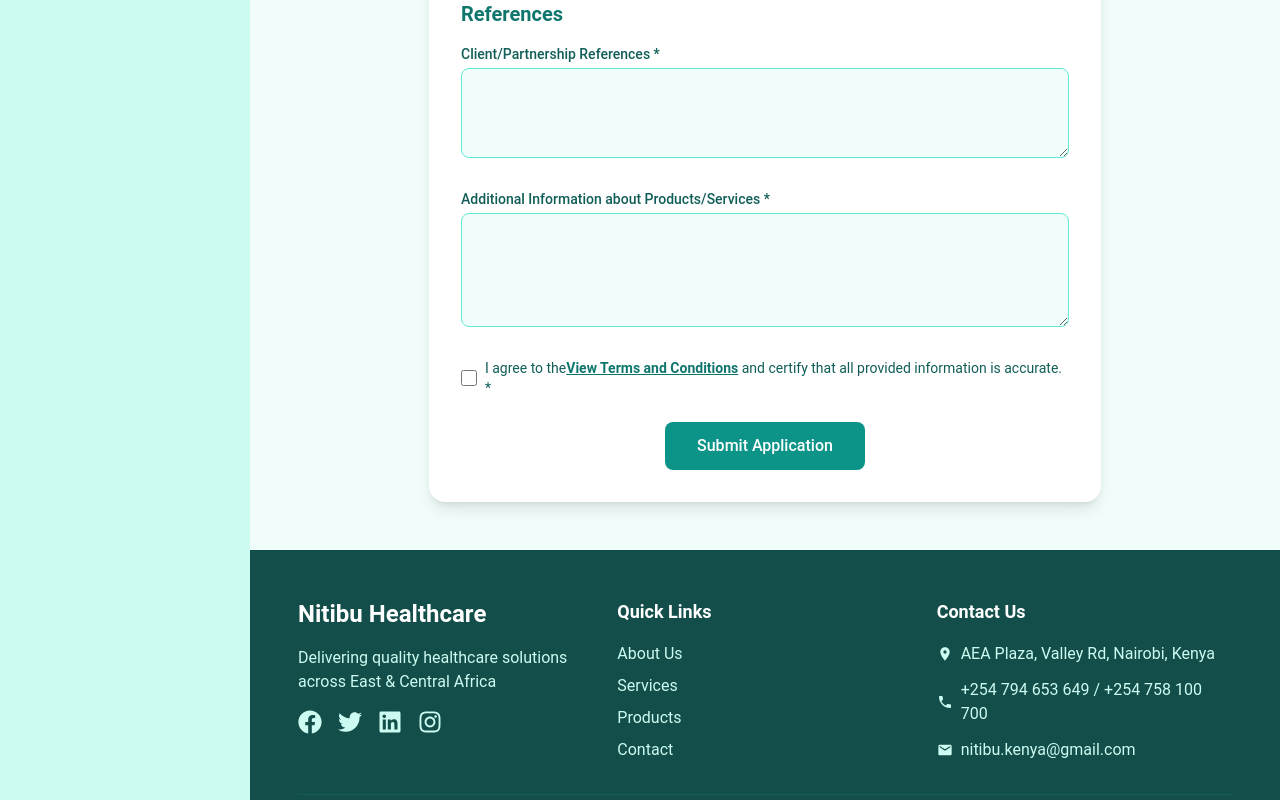
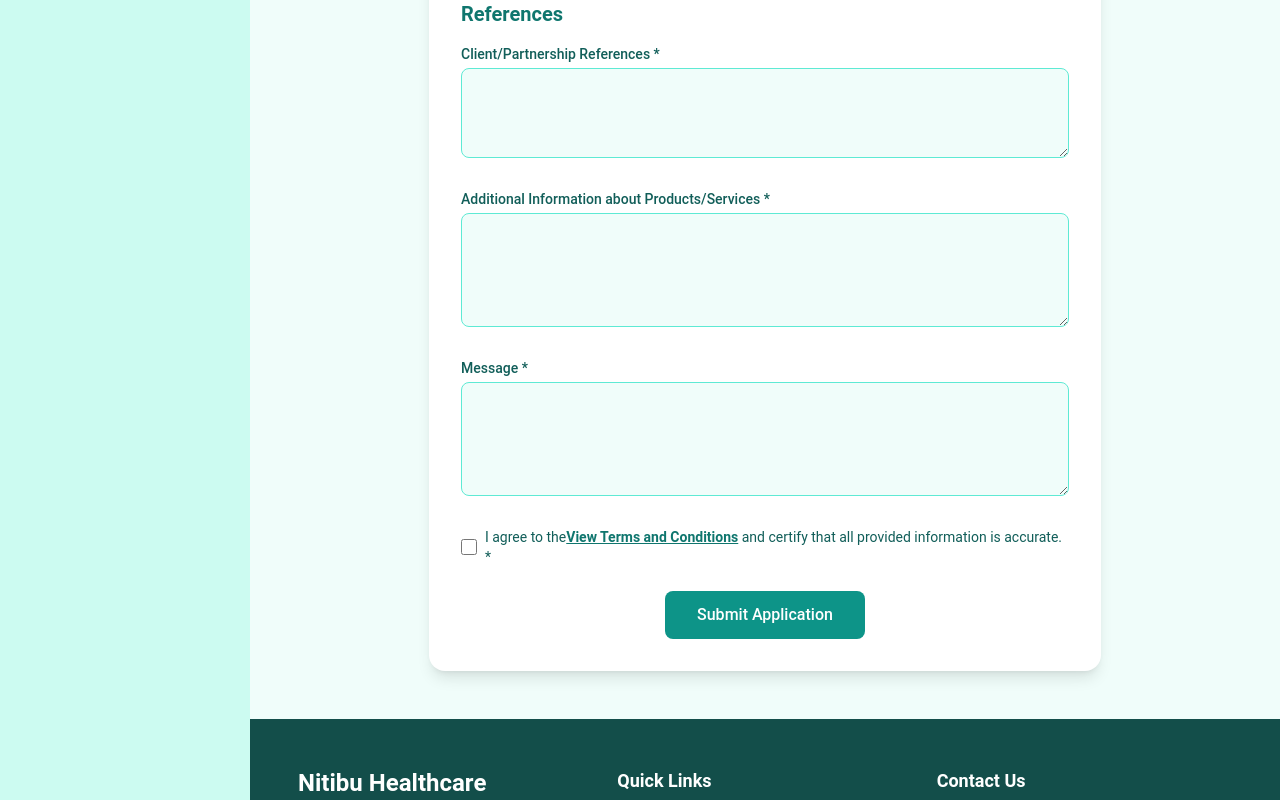
Before and after one commit to jansencodez/nitibuhealthcare, a Next.js app: page /inquiry in a window 1280 px wide. Shown: the part 1415-2215 px from the top of the page. Built offline with nearby package versions, Linux system fonts and the light colour scheme.

Commit message:
update: message field

```diff
--- a/app/inquiry/page.tsx
+++ b/app/inquiry/page.tsx
@@ -31,6 +31,7 @@ export default function SupplierApplication() {
     references: string;
     termsAgreed: boolean;
     description: string;
+    message: string;
   }
 
   const onSubmit = (formData: FormData) => {
@@ -59,6 +60,9 @@ export default function SupplierApplication() {
 
       Additional Information:
       ${formData.description}
+
+      Message:
+      ${formData.message}
 
       Agreements:
       Terms Accepted: ${formData.termsAgreed ? "Yes" : "No"}
@@ -419,6 +423,31 @@ export default function SupplierApplication() {
             )}
           </div>
 
+          {/* Message Section */}
+          <div>
+            <label
+              className={`block text-sm font-medium mb-1 ${
+                isDark ? "text-teal-300" : "text-teal-800"
+              }`}
+            >
+              Message *
+            </label>
+            <textarea
+              {...register("message", { required: "Message is required" })}
+              className={`w-full px-4 py-2 border rounded-lg focus:ring-2 transition ${
+                isDark
+                  ? "bg-gray-700 border-gray-500 focus:ring-teal-400"
+                  : "bg-teal-50 border-teal-300 focus:ring-teal-500"
+              } ${errors.message ? "border-red-500" : ""}`}
+              rows={4}
+            />
+            {errors.message && (
+              <p className="text-red-500 text-sm mt-1">
+                {errors.message.message}
+              </p>
+            )}
+          </div>
+
           {/* Terms Agreement */}
           <div className="space-y-2">
             <div className="flex items-center">
@@ -449,11 +478,6 @@ export default function SupplierApplication() {
               </p>
             )}
           </div>
-          {errors.termsAgreed && (
-            <p className="text-red-500 text-sm mt-1">
-              {errors.termsAgreed.message}
-            </p>
-          )}
 
           {/* Submit Button */}
           <div className="text-center">
```
